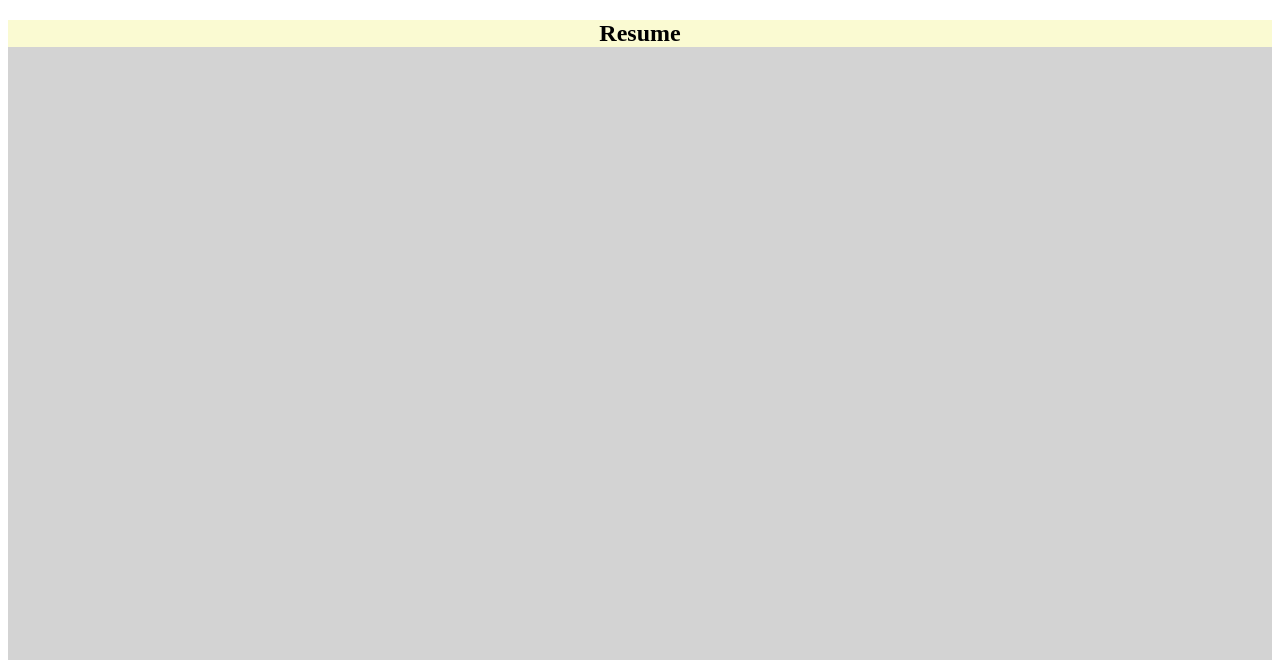
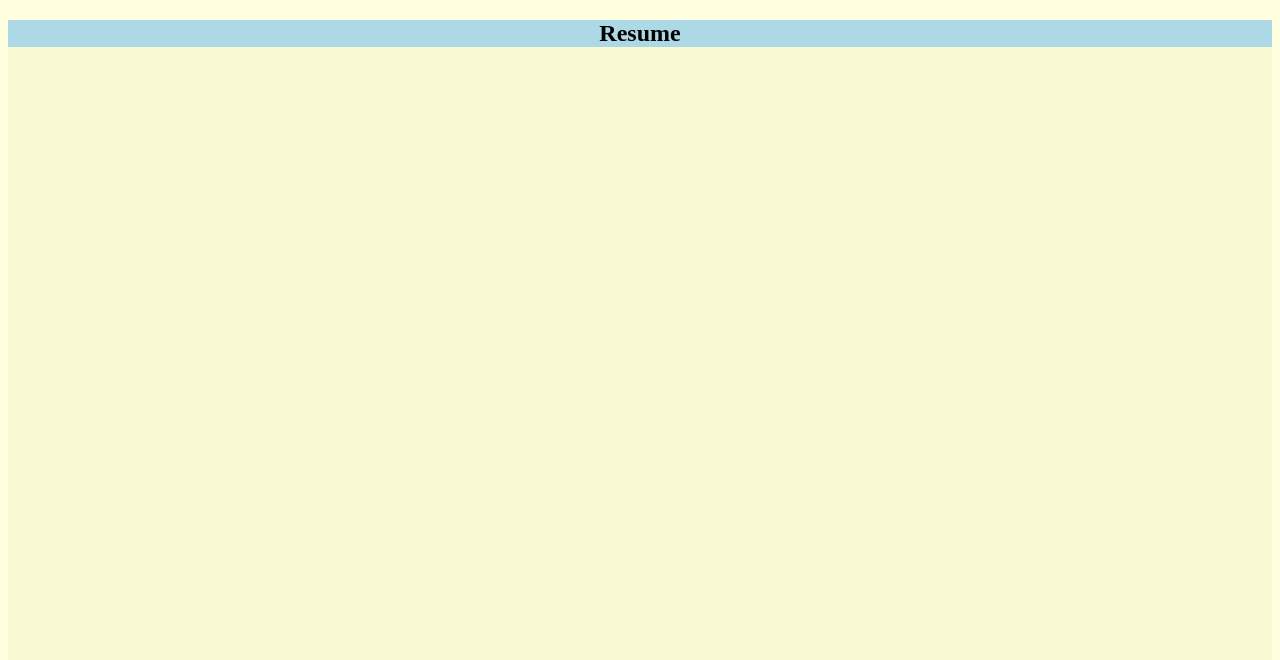
Before and after one commit to vinideep/Html-blog, a plain HTML site: page index.html in a window 1280 px wide. Shown: the top 660 px of the page. Drawn offline with Linux system fonts and the light colour scheme.

Commit message:
resume website created

```diff
--- a/index.html
+++ b/index.html
@@ -20,14 +20,14 @@
   }
   .heading{
     text-align: center;
-    background-color: lightgoldenrodyellow;
+    background-color: lightblue;
   }
   .image{
-    background-color: lightgray;
+    background-color: lightgoldenrodyellow;
   }
 
 </style>
-<body>
+<body style="background-color: lightyellow;">
   <div class="image">
 
   <h2 class="heading">Resume</h2>
```
